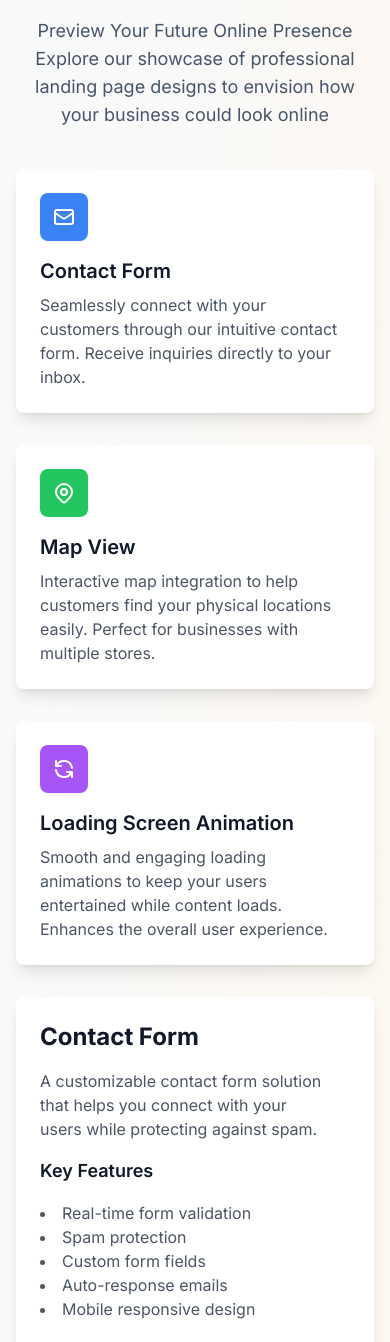
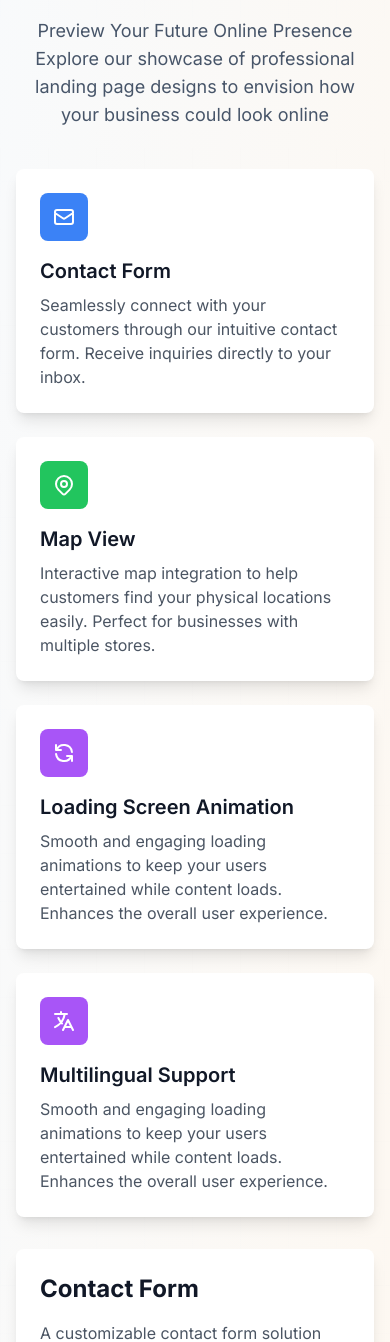
Before and after one commit to workinweb/weworkinweb, an Astro site: page /features in a window 390 px wide. Shown: the part 251-1593 px from the top of the page. Built offline with nearby package versions, Linux system fonts and the light colour scheme; Astro itself is replaced by a stand-in of ours.

Commit message:
Enhance Features Section: Added Multi-Language Support feature with corresponding card and image. Updated FeaturesOverview layout for improved responsiveness and organization. Adjusted existing feature titles and descriptions for clarity. These changes enhance user experience and provide better content presentation.

```diff
--- a/src/pages/features.astro
+++ b/src/pages/features.astro
@@ -2,6 +2,8 @@
 import animationGIF from "../assets/images/features/animation.gif";
 import contactImage from "../assets/images/features/contact.jpg";
 import mapImage from "../assets/images/features/map.png";
+import languageImage from "../assets/images/features/language.webp";
+
 import FeatureCard from "../components/Cards/FeatureCard.astro";
 import Footer from "../components/Footer.astro";
 import Navbar from "../components/Navbar";
@@ -49,7 +51,7 @@ import FeatureTitle from "../sections/Features/FeatureTitle.astro";
               "Custom styling options",
               "Location clustering",
               "Search functionality",
-              "Directions integration",
+              "Go to Maps App",
             ]}
             img={mapImage}
           />
@@ -67,6 +69,21 @@ import FeatureTitle from "../sections/Features/FeatureTitle.astro";
             ]}
             img={animationGIF}
           />
+
+          <FeatureCard
+            position="right"
+            title="Multi-Language Support"
+            description="A multi-language support feature that allows your website to be easily translated into multiple languages."
+            subtitle="Key Features"
+            list={[
+              "Language selection",
+              "Translation support",
+              "Language detection",
+              "User-friendly interface",
+              "SEO benefits",
+            ]}
+            img={languageImage}
+          />
         </div>
       </div>
     </section>
--- a/src/sections/Features/FeaturesOverview.astro
+++ b/src/sections/Features/FeaturesOverview.astro
@@ -1,6 +1,6 @@
-<div class="grid grid-cols-1 md:grid-cols-3 gap-8">
+<div class="flex flex-wrap justify-center gap-6 col-span-full w-full">
   <div
-    class="bg-white dark:bg-gray-800 rounded-lg shadow-lg p-6 transition-transform hover:scale-105"
+    class="w-full sm:w-[calc(50%-12px)] lg:flex-1 bg-white dark:bg-gray-800 rounded-lg shadow-lg p-6 transition-transform hover:scale-105"
   >
     <div
       class="h-12 w-12 bg-blue-500 rounded-lg mb-4 flex items-center justify-center"
@@ -30,7 +30,7 @@
   </div>
 
   <div
-    class="bg-white dark:bg-gray-800 rounded-lg shadow-lg p-6 transition-transform hover:scale-105"
+    class="w-full sm:w-[calc(50%-12px)] lg:flex-1 bg-white dark:bg-gray-800 rounded-lg shadow-lg p-6 transition-transform hover:scale-105"
   >
     <div
       class="h-12 w-12 bg-green-500 rounded-lg mb-4 flex items-center justify-center"
@@ -65,7 +65,7 @@
   </div>
 
   <div
-    class="bg-white dark:bg-gray-800 rounded-lg shadow-lg p-6 transition-transform hover:scale-105"
+    class="w-full sm:w-[calc(50%-12px)] lg:flex-1 bg-white dark:bg-gray-800 rounded-lg shadow-lg p-6 transition-transform hover:scale-105"
   >
     <div
       class="h-12 w-12 bg-purple-500 rounded-lg mb-4 flex items-center justify-center"
@@ -93,4 +93,34 @@
       while content loads. Enhances the overall user experience.
     </p>
   </div>
+
+  <div
+    class="w-full sm:w-[calc(50%-12px)] lg:flex-1 bg-white dark:bg-gray-800 rounded-lg shadow-lg p-6 transition-transform hover:scale-105"
+  >
+    <div
+      class="h-12 w-12 bg-purple-500 rounded-lg mb-4 flex items-center justify-center"
+    >
+      <svg
+        xmlns="http://www.w3.org/2000/svg"
+        class="h-6 w-6 text-white"
+        fill="none"
+        viewBox="0 0 24 24"
+        stroke="currentColor"
+      >
+        <path
+          stroke-linecap="round"
+          stroke-linejoin="round"
+          stroke-width="2"
+          d="M3 5h12M9 3v2m1.048 9.5A18.022 18.022 0 016.412 9m6.088 9h7M11 21l5-10 5 10M12.751 5C11.783 10.77 8.07 15.61 3 18.129"
+        ></path>
+      </svg>
+    </div>
+    <h3 class="text-xl font-semibold text-gray-900 dark:text-white mb-2">
+      Multilingual Support
+    </h3>
+    <p class="text-gray-600 dark:text-gray-300">
+      Smooth and engaging loading animations to keep your users entertained
+      while content loads. Enhances the overall user experience.
+    </p>
+  </div>
 </div>
```
Also changed, not shown: src/assets/images/features/language.webp (added).
